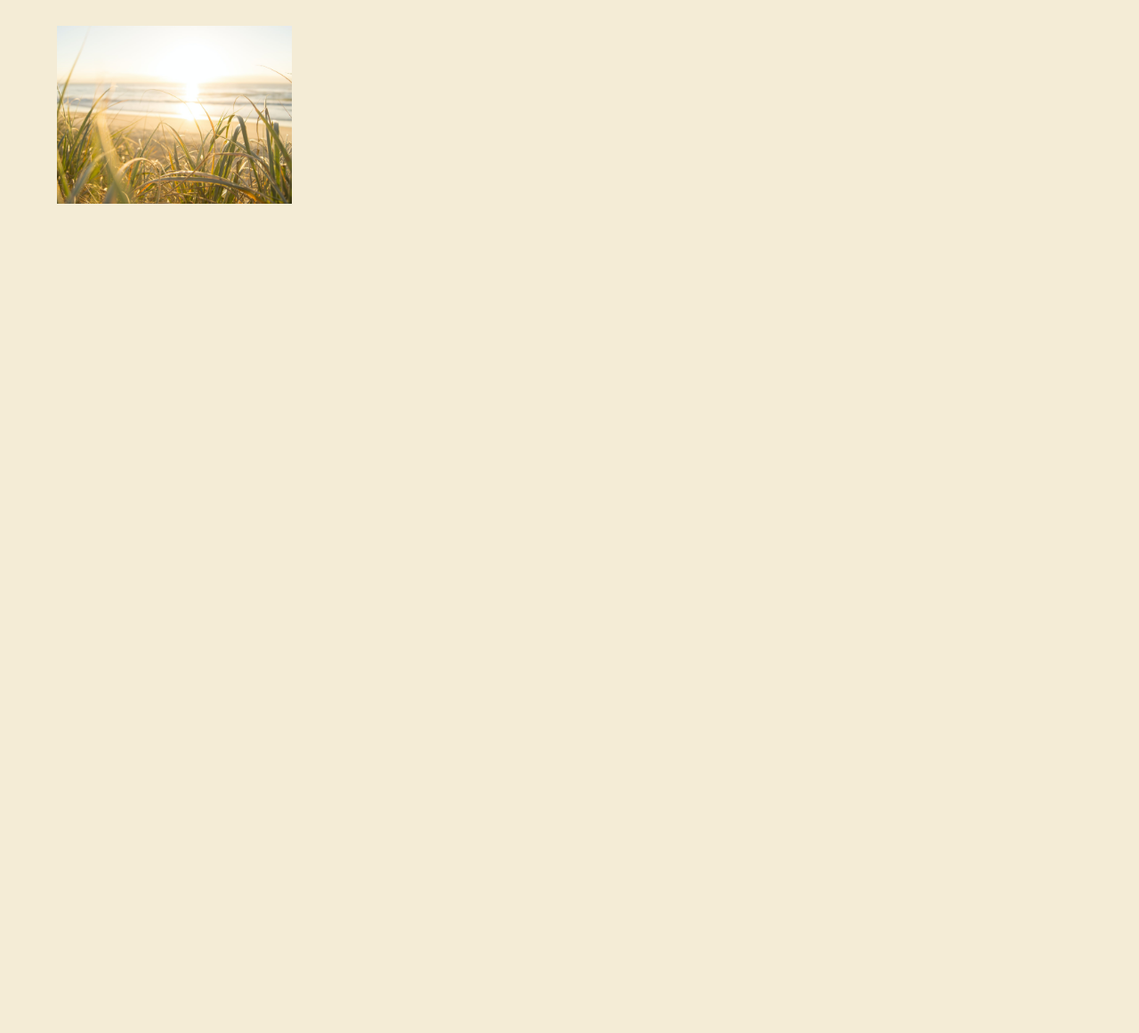
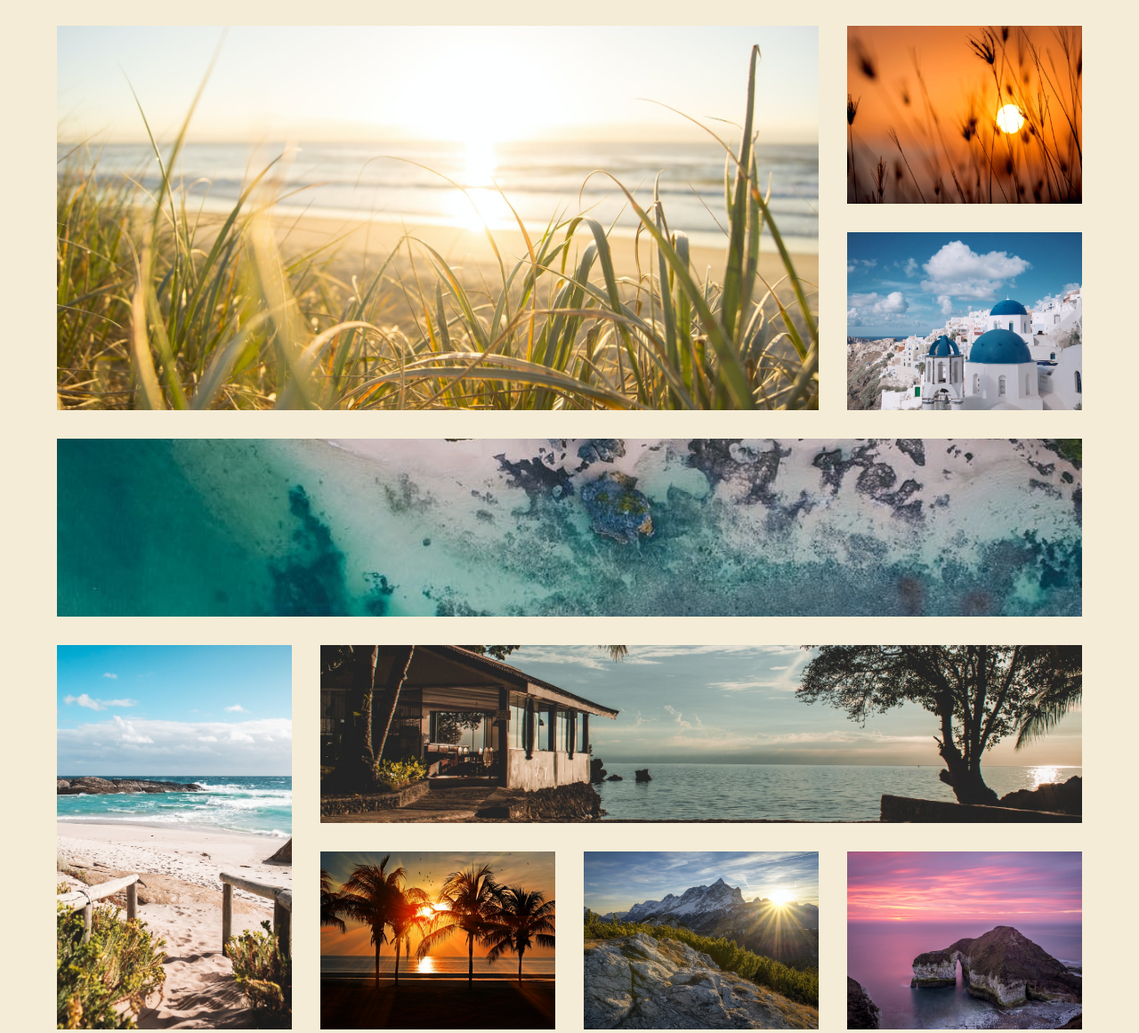
Before and after one commit to NarminGale/Grid-Mini-Projects, a plain HTML site: page tiles.html in a window 1280 px wide. Shown: the part 139-1300 px from the top of the page at 89% size. Drawn offline with Linux system fonts and the light colour scheme.

Commit message:
Changed children class name of tiles-center

```diff
--- a/tiles.html
+++ b/tiles.html
@@ -18,59 +18,61 @@
       <div class="title">
         <h1>tiles layout</h1>
       </div>
+      <div class="tiles-center">
         <!-- single tile -->
-      <article class="tiles-center">
+        <article class="tile-1">
           <img src="./images/tile-1.jpeg" alt="" />
         </article>
         <!-- end of single tile -->
 
         <!-- single tile -->
-      <article class="tiles-center">
+        <article class="tile-2">
           <img src="./images/tile-2.jpeg" alt="" />
         </article>
         <!-- end of single tile -->
 
         <!-- single tile -->
-      <article class="tiles-center">
+        <article class="tile-3">
           <img src="./images/tile-4.jpeg" alt="" />
         </article>
         <!-- end of single tile -->
 
         <!-- single tile -->
-      <article class="tiles-center">
+        <article class="tile-4">
           <img src="./images/tile-3.jpeg" alt="" />
         </article>
         <!-- end of single tile -->
 
         <!-- single tile -->
-      <article class="tiles-center">
+        <article class="tile-5">
           <img src="./images/hero.jpeg" alt="" />
         </article>
         <!-- end of single tile -->
 
         <!-- single tile -->
-      <article class="tiles-center">
+        <article class="tile-6">
           <img src="./images/card-img-2.jpeg" alt="" />
         </article>
         <!-- end of single tile -->
 
         <!-- single tile -->
-      <article class="tiles-center">
+        <article class="tile-7">
           <img src="./images/card-img-1.jpeg" alt="" />
         </article>
         <!-- end of single tile -->
 
         <!-- single tile -->
-      <article class="tiles-center">
+        <article class="tile-8">
           <img src="./images/card-img-4.jpeg" alt="" />
         </article>
         <!-- end of single tile -->
 
         <!-- single tile -->
-      <article class="tiles-center">
+        <article class="tile-9">
           <img src="./images/card-img-3.jpeg" alt="" />
         </article>
         <!-- end of single tile -->
+      </div>
     </section>
     <a href="index.html" class="btn">back to home</a>
   </body>
```
Lines whose indentation alone changed are shown as unchanged.
